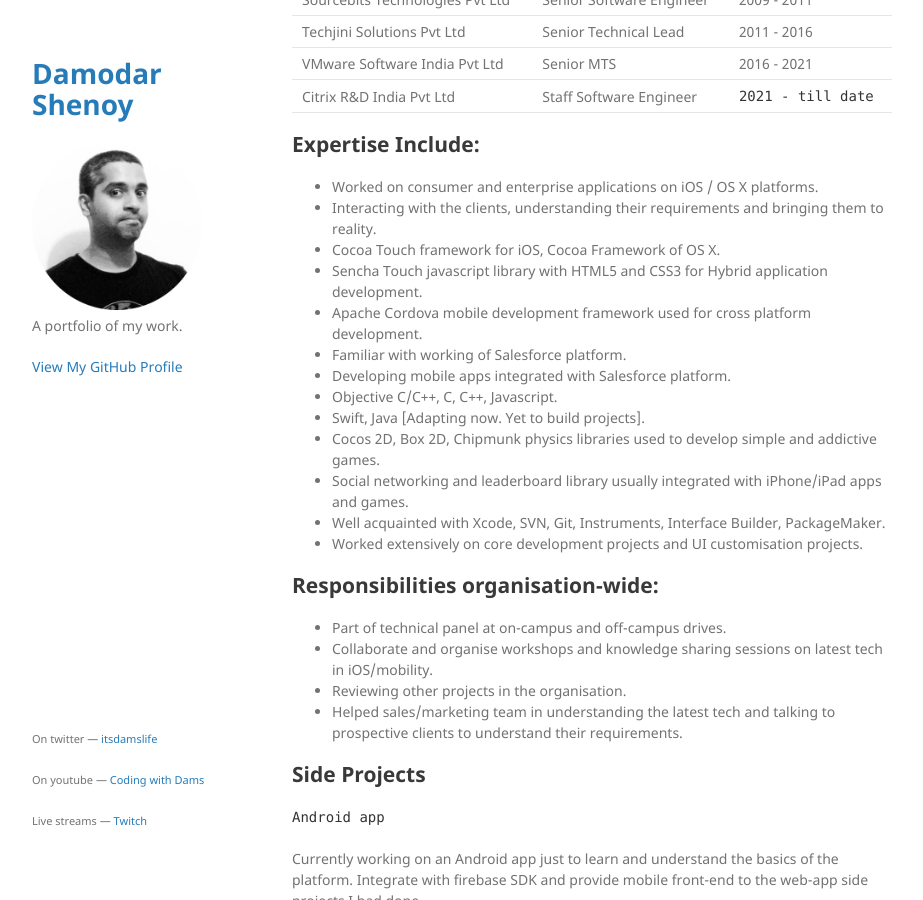
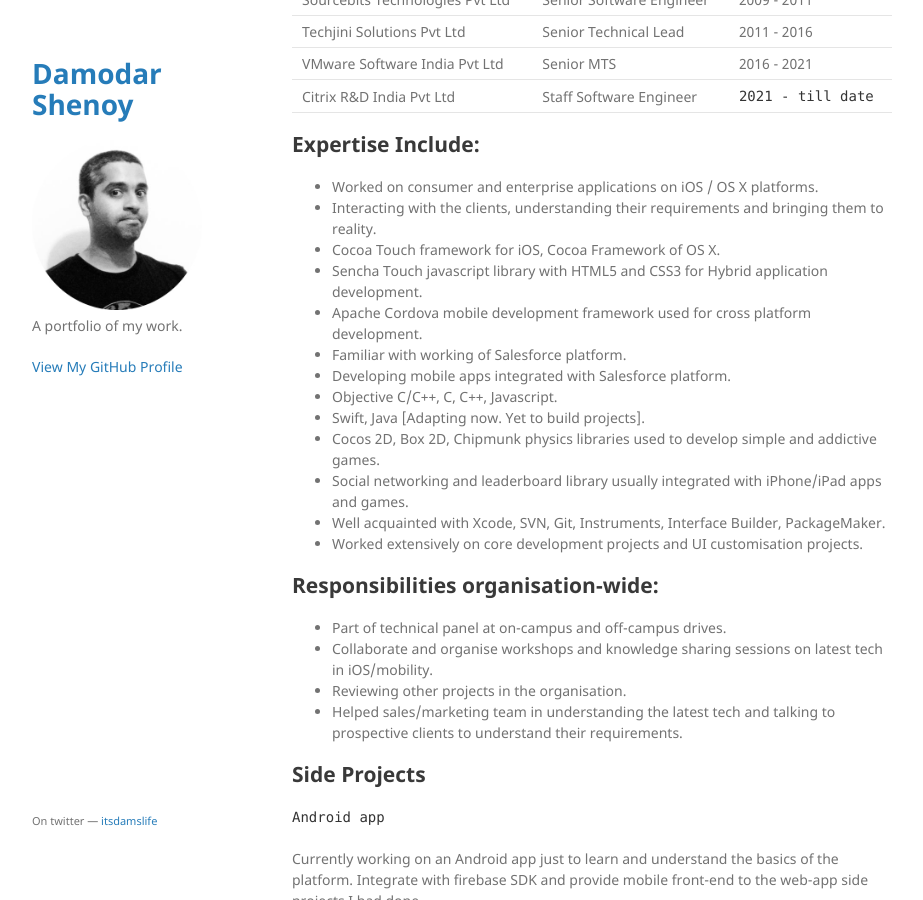
Before and after one commit to itsdamslife/itsdamslife.github.com, a Jekyll site: the page built from index.md, in a window 1280 px wide and 900 px high, scrolled down 474 px. Shown: the whole window, without its empty margins (178-1101 px from the left). Built offline with Jekyll 4.4.1, drawn with Linux system fonts in a browser that asks for light colours.

Commit message:
Removed wrong links

```diff
--- a/_layouts/default.html
+++ b/_layouts/default.html
@@ -48,8 +48,6 @@
         <p>This project is maintained by <a href="{{ site.github.owner_url }}">{{ site.github.owner_name }}</a></p>
         {% endif %}
         <p><small>On twitter &mdash; <a href="https://twitter.com/itsdamslife">itsdamslife</a></small></p>
-        <p><small>On youtube &mdash; <a href="https://www.youtube.com/channel/UC_rFygkD90NSSd-L1rGi52Q">Coding with Dams</a></small></p>
-        <p><small>Live streams &mdash; <a href="https://twitch.com/itscoderslife">Twitch</a></small></p>
       </footer>
     </div>
     <script src="{{ "/assets/js/scale.fix.js" | relative_url }}"></script>
```
